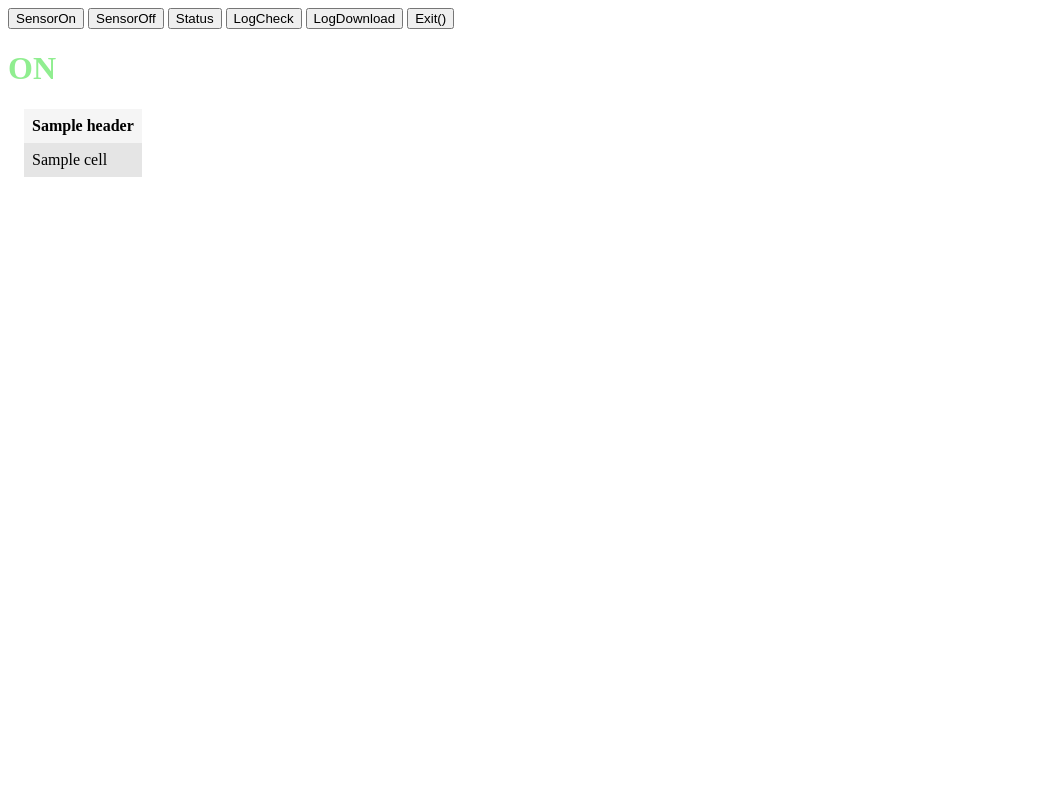
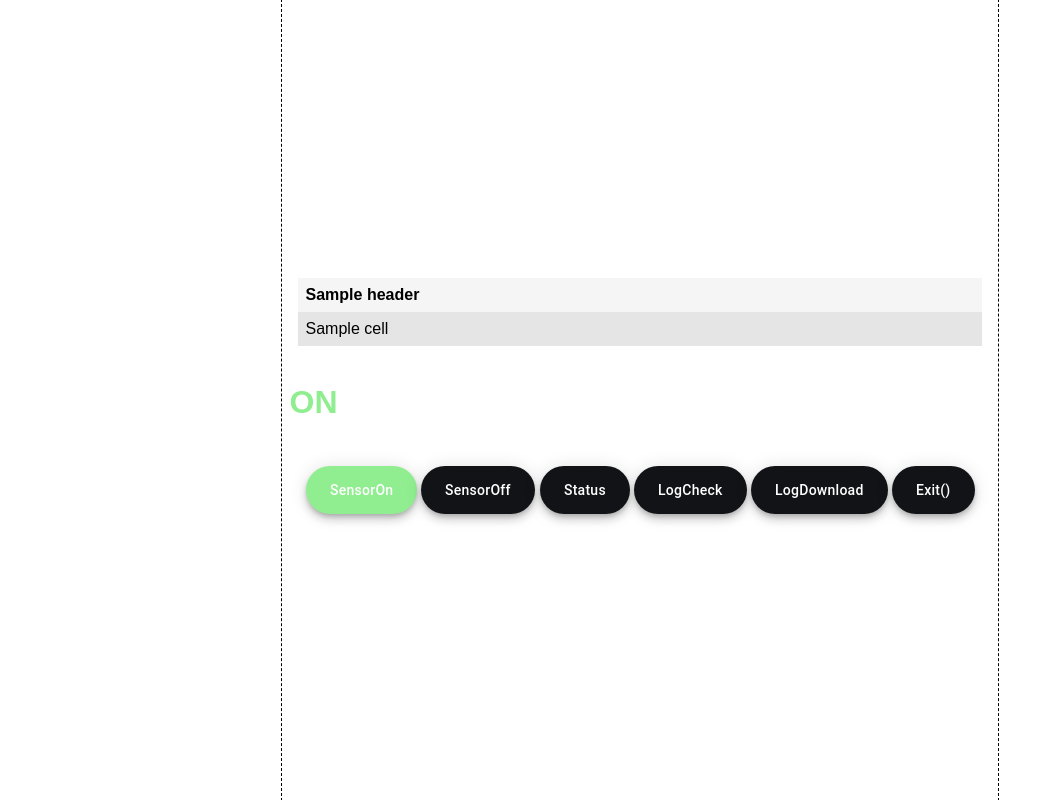
Before and after one commit to ZolileMdingi/Prac_6, a Flask app: template Prac6-Server-master_pi2/src/templates/hello.html in a window 1280 px wide. Shown: the whole page, without its empty margins (0-1054 px from the left). Run offline with Flask 2, Linux system fonts and the light colour scheme; the template is opened without the code that fills it: most values are stand-ins (such as "Sample title", 1, 10 or a date in 2020); parts of the project's set-up code (start-up, migrations or seed data) failed here and were passed over.

Commit message:
Added some styles, and functionality to the buttons

```diff
--- a/Prac6-Server-master_pi2/src/static/styles.css
+++ b/Prac6-Server-master_pi2/src/static/styles.css
@@ -15,3 +15,79 @@
 .table__cell {
     padding: 8px;
 }
+
+
+body {
+    font-family: arial;
+    display: flex;
+    justify-content: center;
+    align-items: center;
+}
+
+.container {
+    outline: dashed 1px black;
+    position: absolute;
+    top:0;
+    bottom: 0;
+    display: flex;
+    justify-content: center;
+    flex-direction: column;
+}
+
+.form {
+    margin: 1rem;
+    padding: 8px;
+}
+
+.status {
+    padding-left: 8px;
+}
+
+/****Styling Buttons****/
+/* <!-- HTML !-->
+<button class="button-17" role="button">Button 17</button> */
+
+/* CSS */
+.button{
+  align-items: center;
+  appearance: none;
+  background-color: #121317;
+  border-radius: 24px;
+  border-style: none;
+  box-shadow: rgba(0, 0, 0, .2) 0 3px 5px -1px,rgba(0, 0, 0, .14) 0 6px 10px 0,rgba(0, 0, 0, .12) 0 1px 18px 0;
+  box-sizing: border-box;
+  color: #fff;
+  cursor: pointer;
+  display: inline-flex;
+  fill: currentcolor;
+  font-family: "Google Sans",Roboto,Arial,sans-serif;
+  font-size: 14px;
+  font-weight: 500;
+  height: 48px;
+  justify-content: center;
+  letter-spacing: .25px;
+  line-height: normal;
+  max-width: 100%;
+  overflow: visible;
+  padding: 2px 24px;
+  position: relative;
+  text-align: center;
+  text-transform: none;
+  transition: box-shadow 280ms cubic-bezier(.4, 0, .2, 1),opacity 15ms linear 30ms,transform 270ms cubic-bezier(0, 0, .2, 1) 0ms;
+  user-select: none;
+  -webkit-user-select: none;
+  touch-action: manipulation;
+  width: auto;
+  will-change: transform,opacity;
+  z-index: 0;
+}
+
+.button:hover {
+  background: #F6F9FE;
+  color: #174ea6;
+}
+
+.button:focus {
+  outline: none;
+  border: 2px solid #4285f4;
+}
--- a/Prac6-Server-master_pi2/src/tcp_server.py
+++ b/Prac6-Server-master_pi2/src/tcp_server.py
@@ -47,10 +47,10 @@ def index():
                 status = 'ON'
             else:
                 status = 'OFF'
-            return render_template("hello.html", status=status)
+            return render_template("hello.html", status=status, button_status=button_status)
         elif  request.form.get('LogCheck') == 'LogCheck':
             print("LogChek")
-            return render_template("hello.html", headings=headings, data=data)
+            return render_template("hello.html", headings=headings, data=data[-10:], button_status=button_status)
         elif  request.form.get('LogDownload') == 'LogDownload':
             with open('sensorlog.csv', 'w', encoding='UTF8', newline='') as f:
                 writer = csv.writer(f)
@@ -66,10 +66,10 @@ def index():
         elif  request.form.get('Exit()') == 'Exit()':
             print("Exit()")
         else:
-            return render_template("hello.html")
+            return render_template("hello.html", button_status=button_status)
     elif request.method == 'GET':
         print("No Post Back Call")
-    return render_template("hello.html")
+    return render_template("hello.html", button_status=button_status)
 
 # Handle Incoming messages and Sensor data from the client
 def handle(client):
--- a/Prac6-Server-master_pi2/src/templates/hello.html
+++ b/Prac6-Server-master_pi2/src/templates/hello.html
@@ -8,21 +8,7 @@
     <link rel="stylesheet" href="/static/styles.css">
 </head>
 <body>
-    <form method="post" action="/">
-
-        <input type="submit" value="SensorOn" name="SensorOn"/>
-        <input type="submit" value="SensorOff" name="SensorOff"/>
-        <input type="submit" value="Status" name="Status"/>
-        <input type="submit" value="LogCheck" name="LogCheck"/>
-        <input type="submit" value="LogDownload" name="LogDownload"/>
-        <input type="submit" value="Exit()" name="Exit()"/>
-
-    </form>
-    {% if status == 'ON' %}
-        <h1 style="color:lightgreen;">{{status}}</h1>
-    {% else %}
-        <h1 style="color:red;">{{status}}</h1>
-    {% endif %}
+    <div class="container">
         <table class="table">
             <tr class="table__header">
                 {% for header in headings %}
@@ -37,22 +23,28 @@
             </tr>
             {% endfor %}
         </table>
+        {% if status == 'ON' %}
+            <h1 style="color:lightgreen;" class="status">{{status}}</h1>
+        {% else %}
+            <h1 style="color:red;" class="status">{{status}}</h1>
+        {% endif %}
+        <form method="post" action="/" class="form">
+
+            {% if button_status == 'SensorOff' %}
+                <input type="submit" value="SensorOn" name="SensorOn" class="button"/>
+                <input type="submit" value="SensorOff" name="SensorOff" class="button" style="background-color: red;"/>
+            {% else %}
+                <input type="submit" value="SensorOn" name="SensorOn" class="button" style="background-color: lightgreen;"/>
+                <input type="submit" value="SensorOff" name="SensorOff" class="button"/>
+            {% endif %}
+
+            <input type="submit" value="Status" name="Status" class="button"/>
+            <input type="submit" value="LogCheck" name="LogCheck" class="button"/>
+            <input type="submit" value="LogDownload" name="LogDownload" class="button"/>
+            <input type="submit" value="Exit()" name="Exit()" class="button"/>
+
+        </form>
+
+    </div>
 </body>
 </html>
-
-
-<!--<html>
-    <body>
-
-        <form method="post" action="/">
-
-            <input type="submit" value="SensorOn" name="SensorOn"/>
-            <input type="submit" value="SensorOff" name="SensorOff"/>
-            <input type="submit" value="Status" name="Status"/>
-            <input type="submit" value="LogCheck" name="LogCheck"/>
-            <input type="submit" value="LogDownload" name="LogDownload"/>
-            <input type="submit" value="Exit()" name="Exit()"/>
-
-        </form>
-    </body>
-</html>-->
```
Lines whose indentation alone changed are shown as unchanged.
